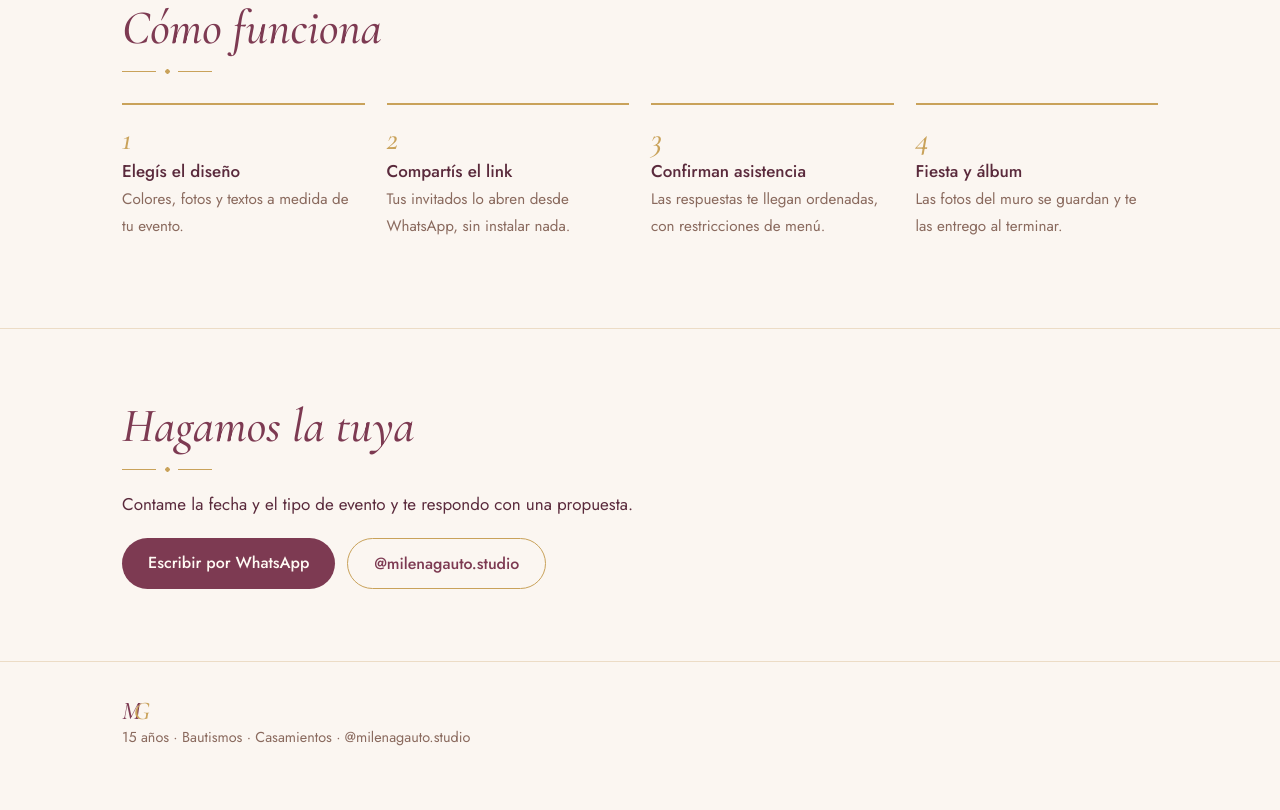
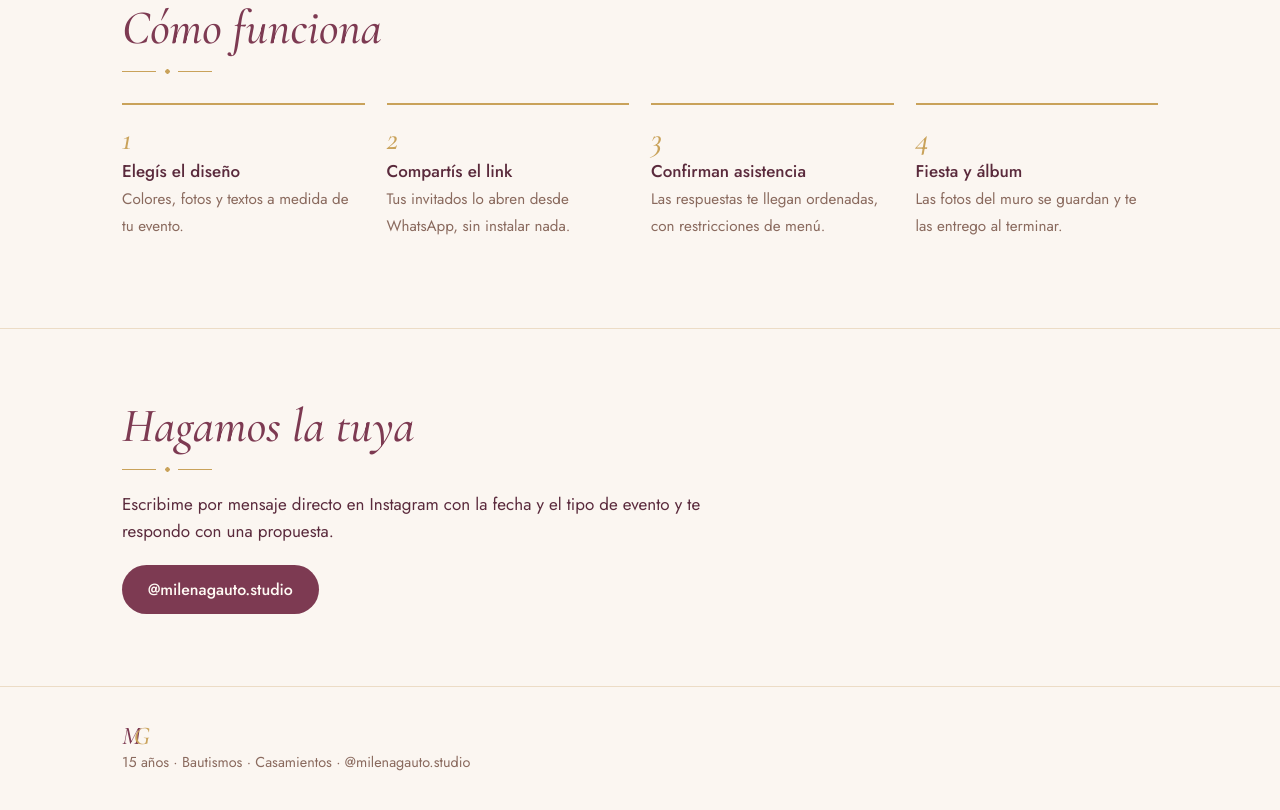
Before and after one commit to MilenaGauto/milenagauto.studio, a plain HTML site: page index.html in a window 1280 px wide. Shown: the part 2156-2966 px from the top of the page. Before the commit the page ends 2941 px from the top, so only its background shows below. Drawn offline with nearby package versions, Linux system fonts and the light colour scheme.

Commit message:
Revise contact message and update CONFIG settings
Updated contact section and removed WhatsApp number from configuration.

```diff
--- a/index.html
+++ b/index.html
@@ -117,10 +117,9 @@ footer{padding:36px 0;color:var(--muted);font-size:.9rem;border-top:1px solid va
 
 <section id="contacto"><div class="wrap">
   <h2>Hagamos la tuya</h2>
-  <p>Contame la fecha y el tipo de evento y te respondo con una propuesta.</p>
+  <p>Escribime por mensaje directo en Instagram con la fecha y el tipo de evento y te respondo con una propuesta.</p>
   <div class="row" style="margin-top:20px">
-    <a class="btn" id="wa" target="_blank" rel="noopener">Escribir por WhatsApp</a>
-    <a class="btn alt" href="https://instagram.com/milenagauto.studio" target="_blank" rel="noopener">@milenagauto.studio</a>
+    <a class="btn" href="https://instagram.com/milenagauto.studio" target="_blank" rel="noopener">@milenagauto.studio</a>
   </div>
 </div></section>
 
@@ -132,7 +131,6 @@ const CONFIG = {
   cloudName: "TU_CLOUD_NAME",          // Cloudinary > Dashboard
   uploadPreset: "TU_UPLOAD_PRESET",    // preset "Unsigned" creado en Cloudinary
   defaultEvent: "demo",                // etiqueta (tag) del evento por defecto
-  whatsapp: "5493625533641",
   refreshSeconds: 8
 };
 const DEMOS = [
@@ -148,7 +146,6 @@ const params = new URLSearchParams(location.search);
 const EVENT = (params.get("evento") || CONFIG.defaultEvent).replace(/[^a-z0-9_-]/gi, "").toLowerCase();
 if (params.get("modo") === "pantalla") document.body.classList.add("pantalla");
 
-$("#wa").href = "https://wa.me/" + CONFIG.whatsapp + "?text=" + encodeURIComponent("Hola Milena, quiero pedir presupuesto para una invitación web.");
 
 /* ---- Demos ---- */
 function phone(el, d){
```
